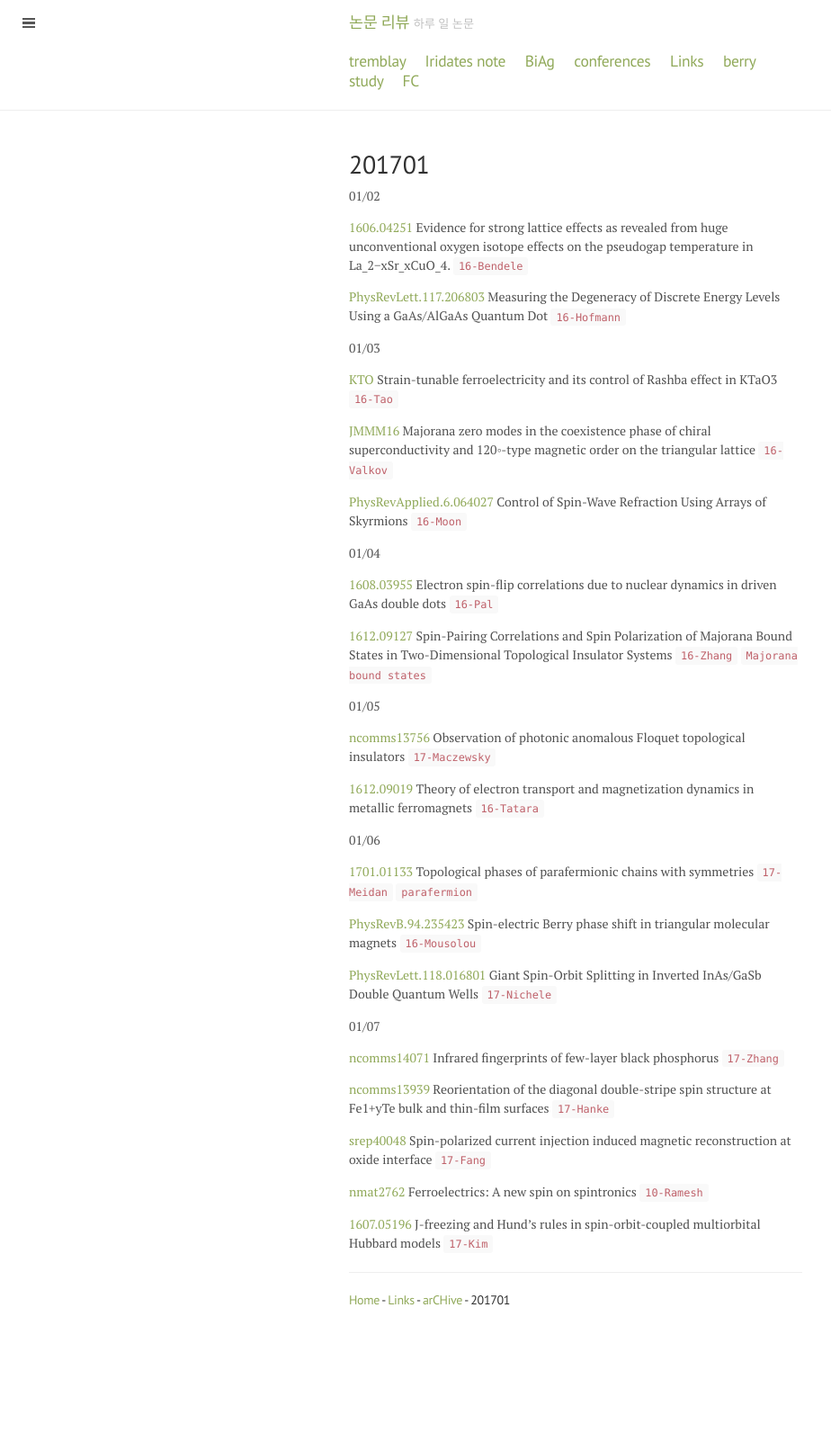
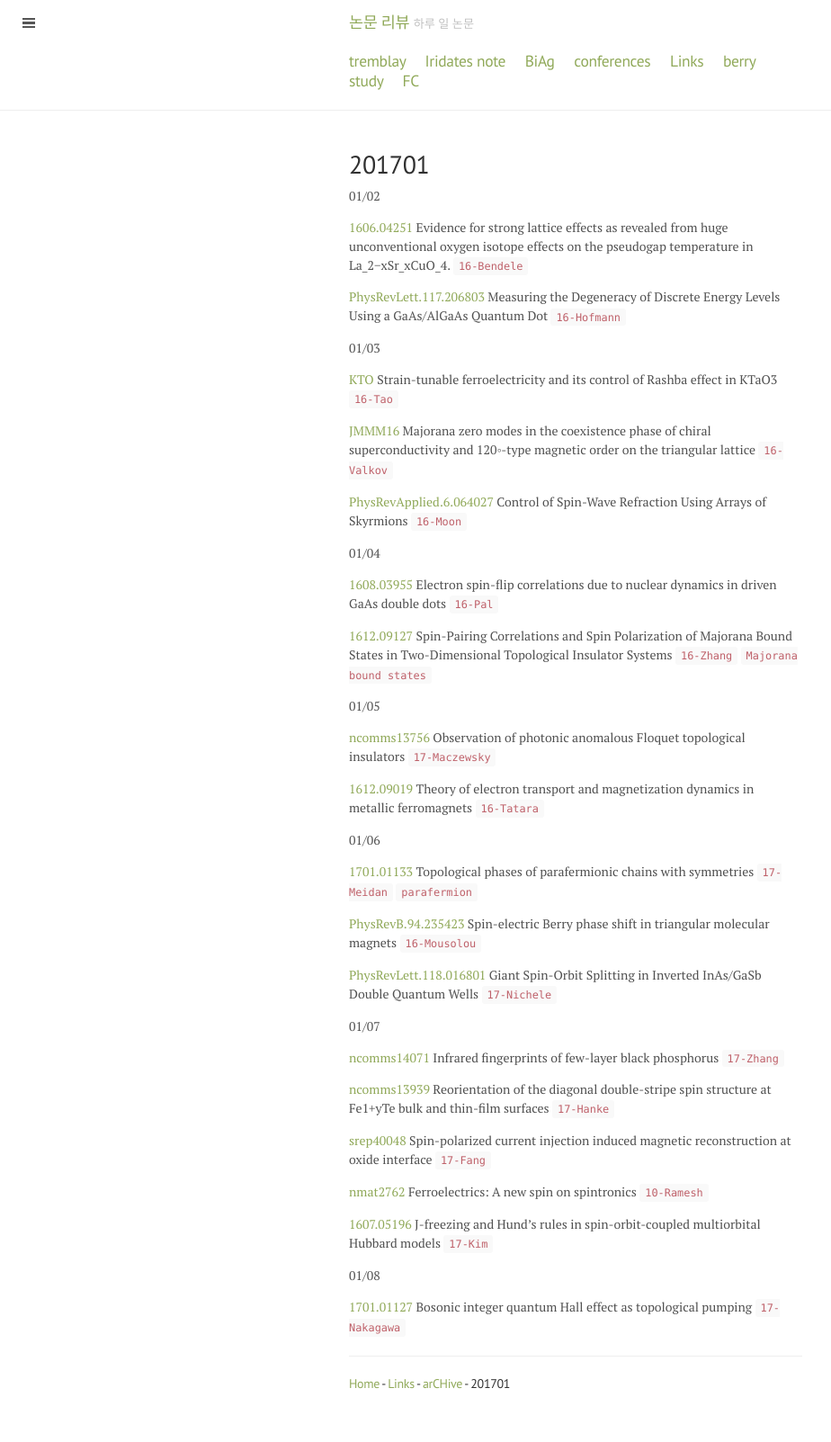
Before and after one commit to qkrwlsghdcjsworlt/work, a Jekyll site: the page built from 201701.md, in a window 1280 px wide. Shown: the whole page at 90% size, without its empty margins (0-924 px from the left). Built offline with Jekyll 4.4.1, drawn with Linux system fonts in a browser that asks for light colours; before the commit the page ends 1510 px from its top, so only the background shows below that.

Commit message:
“update”

```diff
--- a/201701.md
+++ b/201701.md
@@ -53,7 +53,9 @@ Topological Insulator Systems `16-Zhang` `Majorana bound states`
 
 [1607.05196](https://arxiv.org/abs/1607.05196) J-freezing and Hund’s rules in spin-orbit-coupled multiorbital Hubbard models `17-Kim`
 
+01/08
 
+[1701.01127](https://arxiv.org/abs/1701.01127) Bosonic integer quantum Hall effect as topological pumping `17-Nakagawa`
 
 
 ---
```
